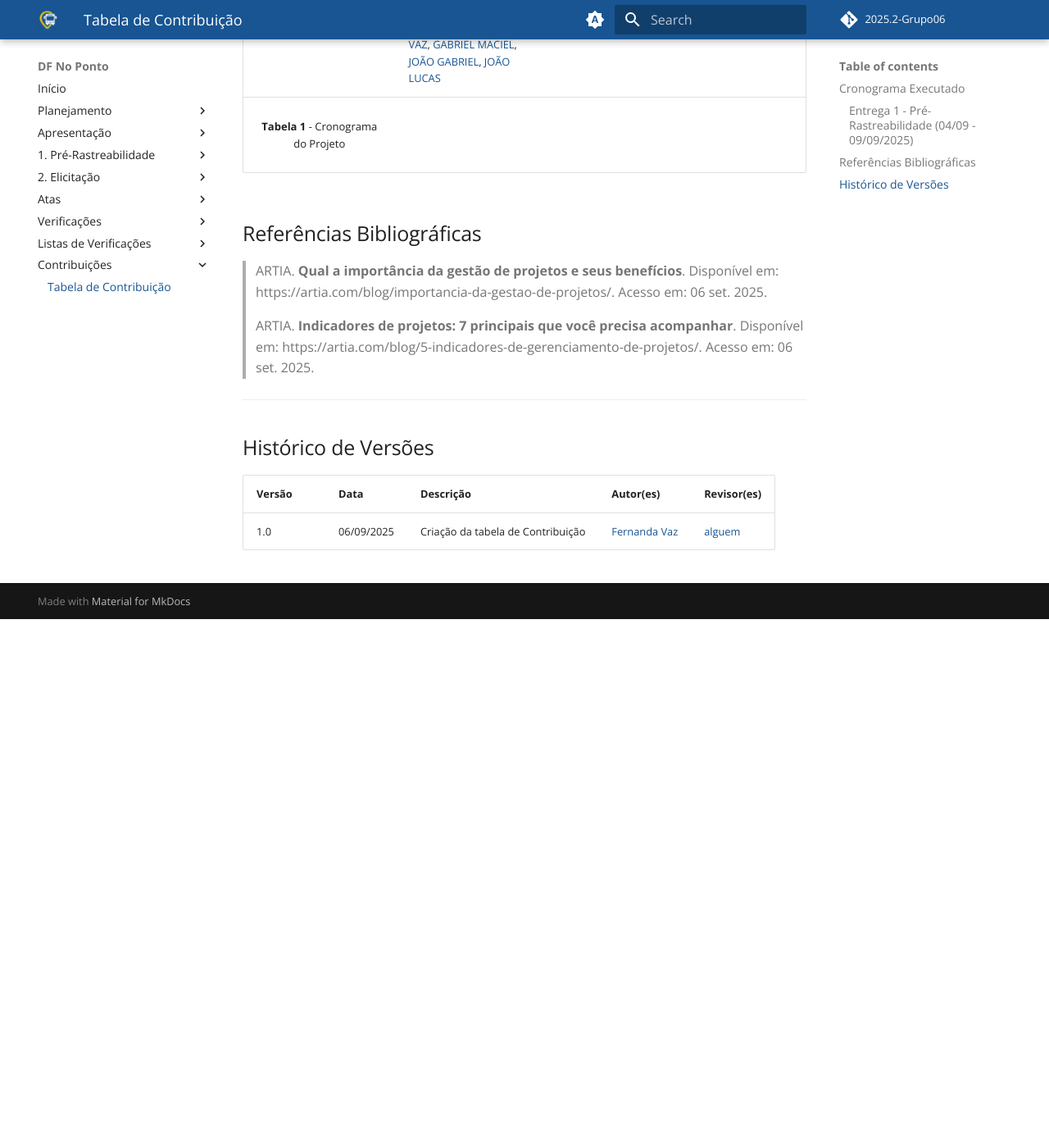
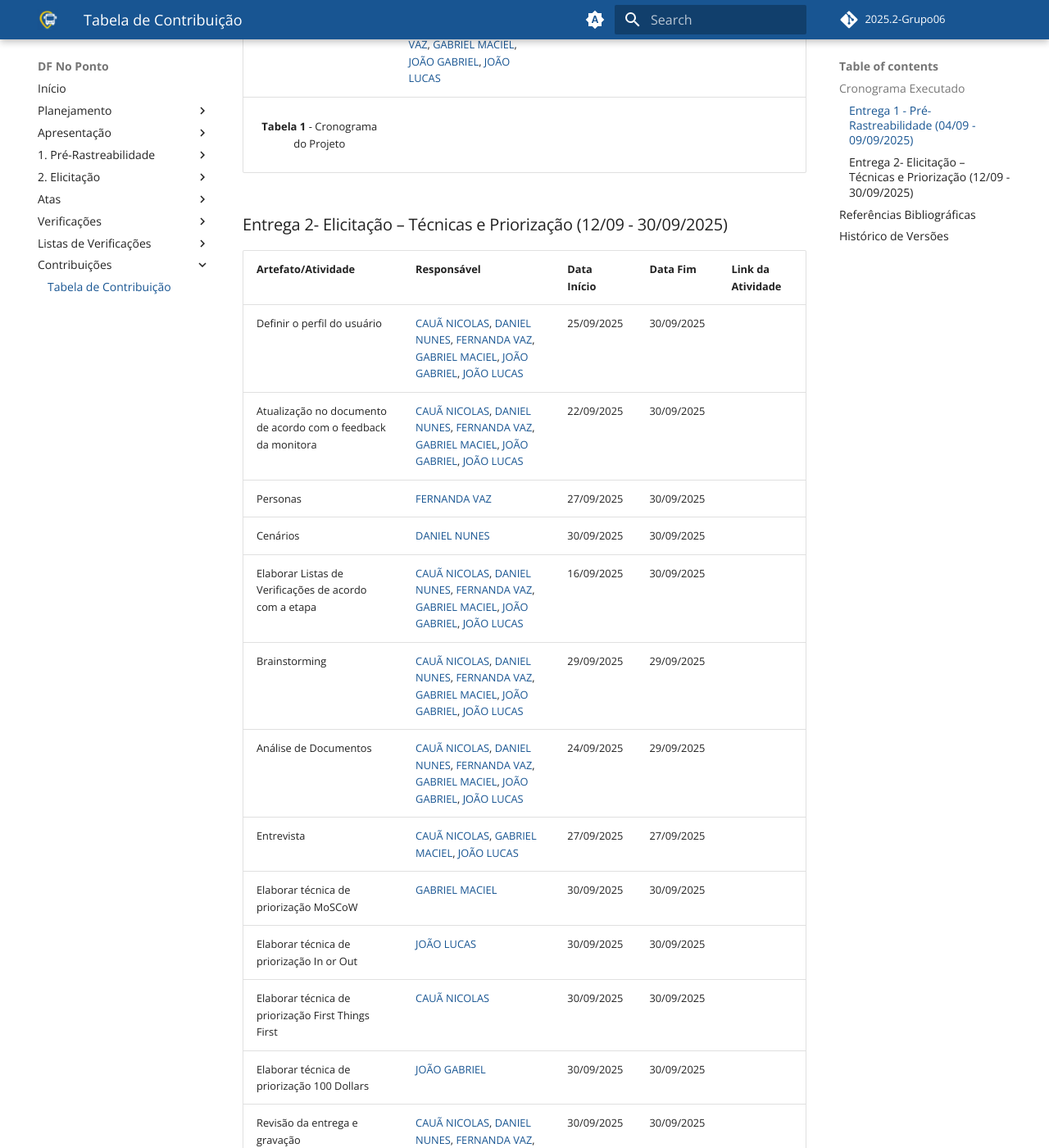
Before and after one commit to Requisitos-de-Software/2025.2-Grupo06, an MkDocs documentation site: the page built from docs/Contribuições/Tabela de Contribuição.md, in a window 1280 px wide and 1400 px high, scrolled down 890 px. Shown: the whole window at 82% size. Built offline with MkDocs 1.6.1 and Material for MkDocs 9.7.7, drawn with Linux system fonts in a browser that asks for light colours; comment, search, counter and statistics services are not loaded; before the commit the page ends 1645 px from its top, so only the background shows below that; some of the changed text lies outside the part shown.

Commit message:
Update Tabela de Contribuição.md

```diff
--- a/docs/Contribuições/Tabela de Contribuição.md
+++ b/docs/Contribuições/Tabela de Contribuição.md
@@ -17,6 +17,27 @@
 <font size="2"><p style="text-align: center"><b>Tabela 1</b> - Cronograma do Projeto</p></font>
 
 
+
+### Entrega 2- Elicitação – Técnicas e Priorização (12/09 - 30/09/2025)
+
+| Artefato/Atividade | Responsável | Data Início | Data Fim | Link da Atividade |
+|---------------------|-------------|-------------|----------|-------------------|
+| Definir o perfil do usuário | [CAUÃ NICOLAS](https://github.com/cauanicolas), [DANIEL NUNES](https://github.com/DanNunes777), [FERNANDA VAZ](https://github.com/Fernandavazgit1), [GABRIEL MACIEL](https://github.com/GabrielMacielBR), [JOÃO GABRIEL](https://github.com/JoaoComTil), [JOÃO LUCAS](https://github.com/Joaolramos) | 25/09/2025 | 30/09/2025 | |
+| Atualização no documento de acordo com o feedback da monitora | [CAUÃ NICOLAS](https://github.com/cauanicolas), [DANIEL NUNES](https://github.com/DanNunes777), [FERNANDA VAZ](https://github.com/Fernandavazgit1), [GABRIEL MACIEL](https://github.com/GabrielMacielBR), [JOÃO GABRIEL](https://github.com/JoaoComTil), [JOÃO LUCAS](https://github.com/Joaolramos) | 22/09/2025 | 30/09/2025 | |
+| Personas | [FERNANDA VAZ](https://github.com/Fernandavazgit1) | 27/09/2025 | 30/09/2025 | |
+| Cenários | [DANIEL NUNES](https://github.com/DanNunes777) | 30/09/2025 | 30/09/2025 | |
+| Elaborar Listas de Verificações de acordo com a etapa | [CAUÃ NICOLAS](https://github.com/cauanicolas), [DANIEL NUNES](https://github.com/DanNunes777), [FERNANDA VAZ](https://github.com/Fernandavazgit1), [GABRIEL MACIEL](https://github.com/GabrielMacielBR), [JOÃO GABRIEL](https://github.com/JoaoComTil), [JOÃO LUCAS](https://github.com/Joaolramos) | 16/09/2025 | 30/09/2025 | |
+| Brainstorming | [CAUÃ NICOLAS](https://github.com/cauanicolas), [DANIEL NUNES](https://github.com/DanNunes777), [FERNANDA VAZ](https://github.com/Fernandavazgit1), [GABRIEL MACIEL](https://github.com/GabrielMacielBR), [JOÃO GABRIEL](https://github.com/JoaoComTil), [JOÃO LUCAS](https://github.com/Joaolramos) | 29/09/2025 | 29/09/2025 | |
+| Análise de Documentos | [CAUÃ NICOLAS](https://github.com/cauanicolas), [DANIEL NUNES](https://github.com/DanNunes777), [FERNANDA VAZ](https://github.com/Fernandavazgit1), [GABRIEL MACIEL](https://github.com/GabrielMacielBR), [JOÃO GABRIEL](https://github.com/JoaoComTil), [JOÃO LUCAS](https://github.com/Joaolramos) | 24/09/2025 | 29/09/2025 | |
+| Entrevista | [CAUÃ NICOLAS](https://github.com/cauanicolas), [GABRIEL MACIEL](https://github.com/GabrielMacielBR), [JOÃO LUCAS](https://github.com/Joaolramos) | 27/09/2025 | 27/09/2025 | |
+| Elaborar técnica de priorização MoSCoW | [GABRIEL MACIEL](https://github.com/GabrielMacielBR) | 30/09/2025 | 30/09/2025 | |
+| Elaborar técnica de priorização In or Out | [JOÃO LUCAS](https://github.com/Joaolramos) | 30/09/2025 | 30/09/2025 | |
+| Elaborar técnica de priorização First Things First | [CAUÃ NICOLAS](https://github.com/cauanicolas) | 30/09/2025 | 30/09/2025 | |
+| Elaborar técnica de priorização 100 Dollars | [JOÃO GABRIEL](https://github.com/JoaoComTil) | 30/09/2025 | 30/09/2025 | |
+| Revisão da entrega e gravação | [CAUÃ NICOLAS](https://github.com/cauanicolas), [DANIEL NUNES](https://github.com/DanNunes777), [FERNANDA VAZ](https://github.com/Fernandavazgit1), [GABRIEL MACIEL](https://github.com/GabrielMacielBR), [JOÃO GABRIEL](https://github.com/JoaoComTil), [JOÃO LUCAS](https://github.com/Joaolramos) | 30/09/2025 | 30/09/2025 | |
+| Revisão da Entrega | [CAUÃ NICOLAS](https://github.com/cauanicolas), [DANIEL NUNES](https://github.com/DanNunes777), [FERNANDA VAZ](https://github.com/Fernandavazgit1), [GABRIEL MACIEL](https://github.com/GabrielMacielBR), [JOÃO GABRIEL](https://github.com/JoaoComTil), [JOÃO LUCAS](https://github.com/Joaolramos) | 09/09/2025 | 09/09/2025 | |
+
+
 ## Referências Bibliográficas
 
 >ARTIA. **Qual a importância da gestão de projetos e seus benefícios**. Disponível em: https://artia.com/blog/importancia-da-gestao-de-projetos/. Acesso em: 06 set. 2025.
```
